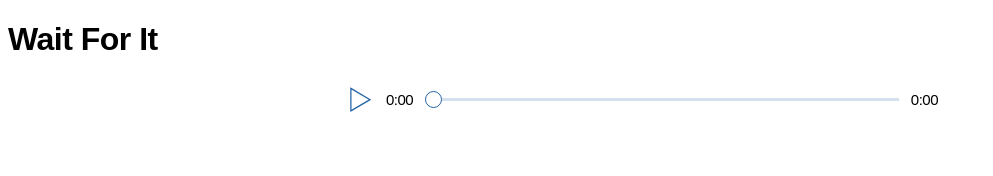
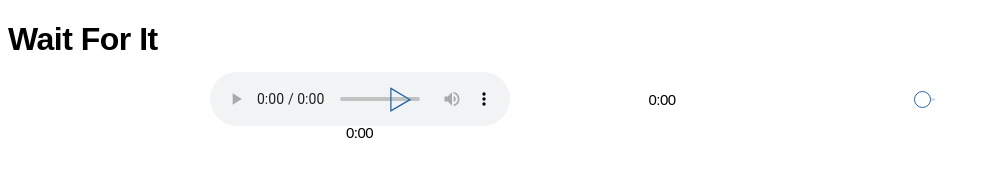
Before and after one commit to idorenyinudoh/my-audio-player, a plain HTML site: page index.html in a window 1280 px wide. Shown: the whole page, without its empty margins (0-993 px from the left). Drawn offline with nearby package versions, Linux system fonts and the light colour scheme.

Commit message:
Let's see how browsers finna be different

```diff
--- a/index.html
+++ b/index.html
@@ -9,6 +9,7 @@
 <body>
     <h1>Wait For It</h1>
         <div id="audio-container">
+            <audio src="./10 Sing About Me, I'm Dying of Thirs.m4a" loop preload="metadata" controls></audio>
             <audio src="./10 Sing About Me, I'm Dying of Thirs.m4a" loop preload="metadata"></audio>
             <button aria-label="play" id="play-icon"></button>
             <span id="current-time" class="dur">0&colon;00</span>
```
